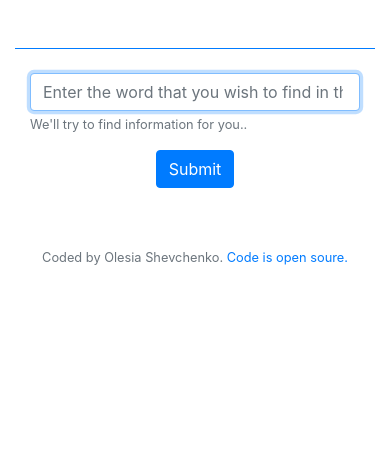
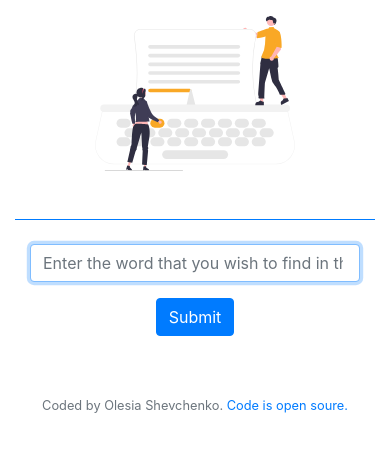
Before and after one commit to OlesiaShev/Dictionary-project, a React (Create React App) app: page / in a window 390 px wide. Shown: the top 452 px of the page. Built offline with nearby package versions, Linux system fonts and the light colour scheme.

Commit message:
Phonetics style update

```diff
--- a/src/App.css
+++ b/src/App.css
@@ -1,3 +1,8 @@
 .App {
   text-align: center;
 }
+.logo{
+  max-width: 200px;
+  display: block;
+  margin: 0 auto;
+}
--- a/src/Dictionary.js
+++ b/src/Dictionary.js
@@ -1,6 +1,7 @@
 import React, { useState } from "react";
 import axios from "axios";
 import Results from "./Results";
+import Logo from "./images/undraw_typewriter_re_u9i2.svg";
 
 export default function Dictionary() {
   let [keyword, setKeyword] = useState(null);
@@ -22,6 +23,12 @@ export default function Dictionary() {
     setKeyword(event.target.value);
   }
   return (
+    <div>
+      <img
+        src={Logo}
+        className="logo img-fluid mt-3"
+        alt="logo"
+      ></img>
       <div className="Dictionary border-top border-primary mt-5">
         <header>
           <div className="container">
@@ -35,9 +42,10 @@ export default function Dictionary() {
                   autoFocus={true}
                   onChange={ChangeKeyword}
                 />
-              <small id="emailHelp" className="form-text text-muted text-left">
-                We'll try to find information for you..
-              </small>
+                <small
+                  id="emailHelp"
+                  className="form-text text-muted text-left"
+                ></small>
               </div>
               <button type="submit" className="btn btn-primary mb-2">
                 Submit
@@ -49,5 +57,6 @@ export default function Dictionary() {
           <Results results={results} loaded={loaded} />
         </div>
       </div>
+    </div>
   );
 }
--- a/src/Phonetics.js
+++ b/src/Phonetics.js
@@ -6,8 +6,10 @@ export default function Phonetics(props) {
   <div>
       {props.phonetics.map(function (phonetic, index)
       {
-        console.log(phonetic.audio);
+        console.log(phonetic);
+        if (phonetic.audio !== "" || phonetic.text !== "") {
           return (
+            <button type="button" class="btn btn-light mr-2">
               <span key={index}>
                 {" "}
                 <a
@@ -20,7 +22,12 @@ export default function Phonetics(props) {
                 </a>{" "}
                 {phonetic.text}
               </span>
+            </button>
           );
+        } else {
+          return " ";
+        }
+
 
     })}
   </div>
--- a/src/Results.js
+++ b/src/Results.js
@@ -15,7 +15,7 @@ export default function Results(props)
       return (
         <div key={index}>
           <div>
-            <div className="border border-primary p-2 bg-primary text-left">
+            <div className="border border-primary p-2 bg-primary text-left rounded">
               <h2 className="text-center">
                 {word}{" "}
               </h2>
@@ -28,7 +28,7 @@ export default function Results(props)
               // console.log(meaning);
               let definitions = meaning.definitions;
               return (
-                <div key={index} className="bg-light">
+                <div key={index} className="bg-light border rounded mb-3">
                   <strong className="border-bottom border-primary mt-4">
                     {meaning.partOfSpeech}
                   </strong>{" "}
```
Also changed, not shown: src/images/undraw_typewriter_re_u9i2.svg (added). Lines whose indentation alone changed are shown as unchanged.
